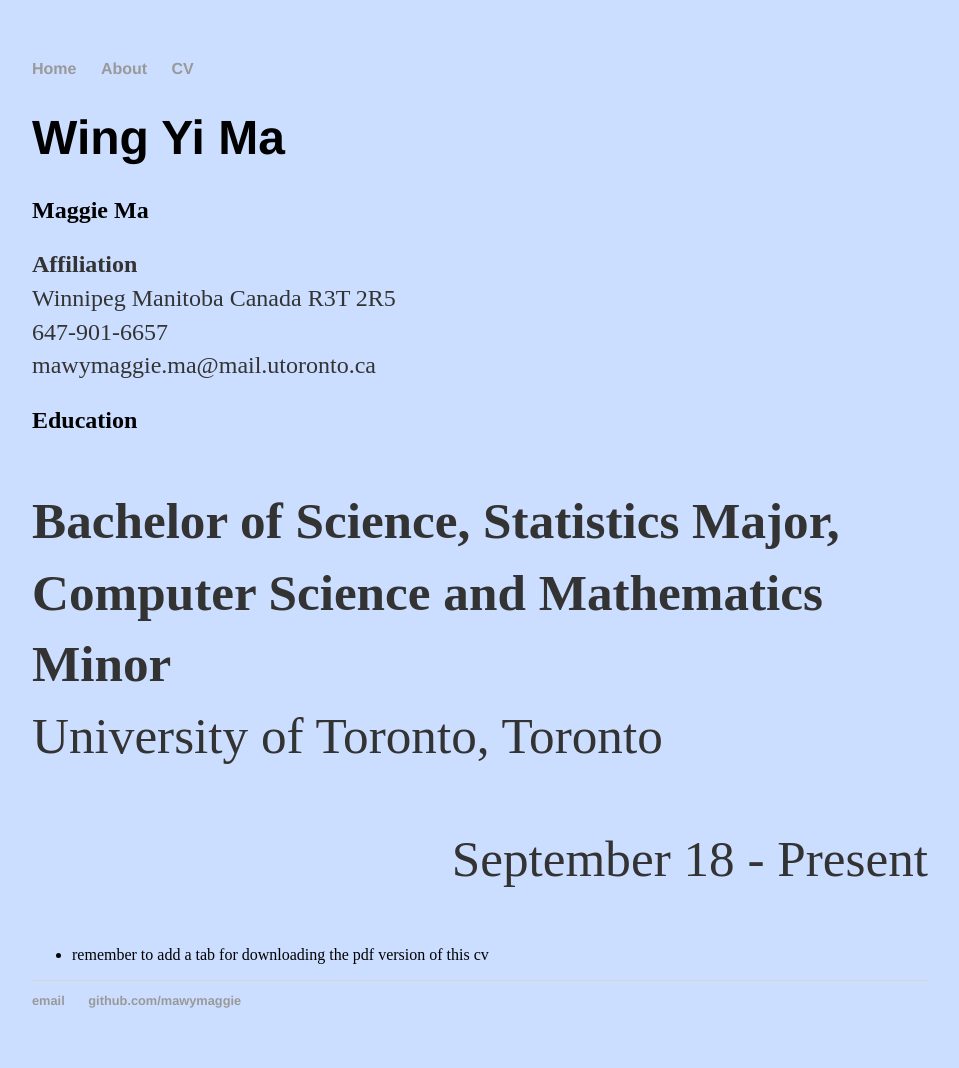
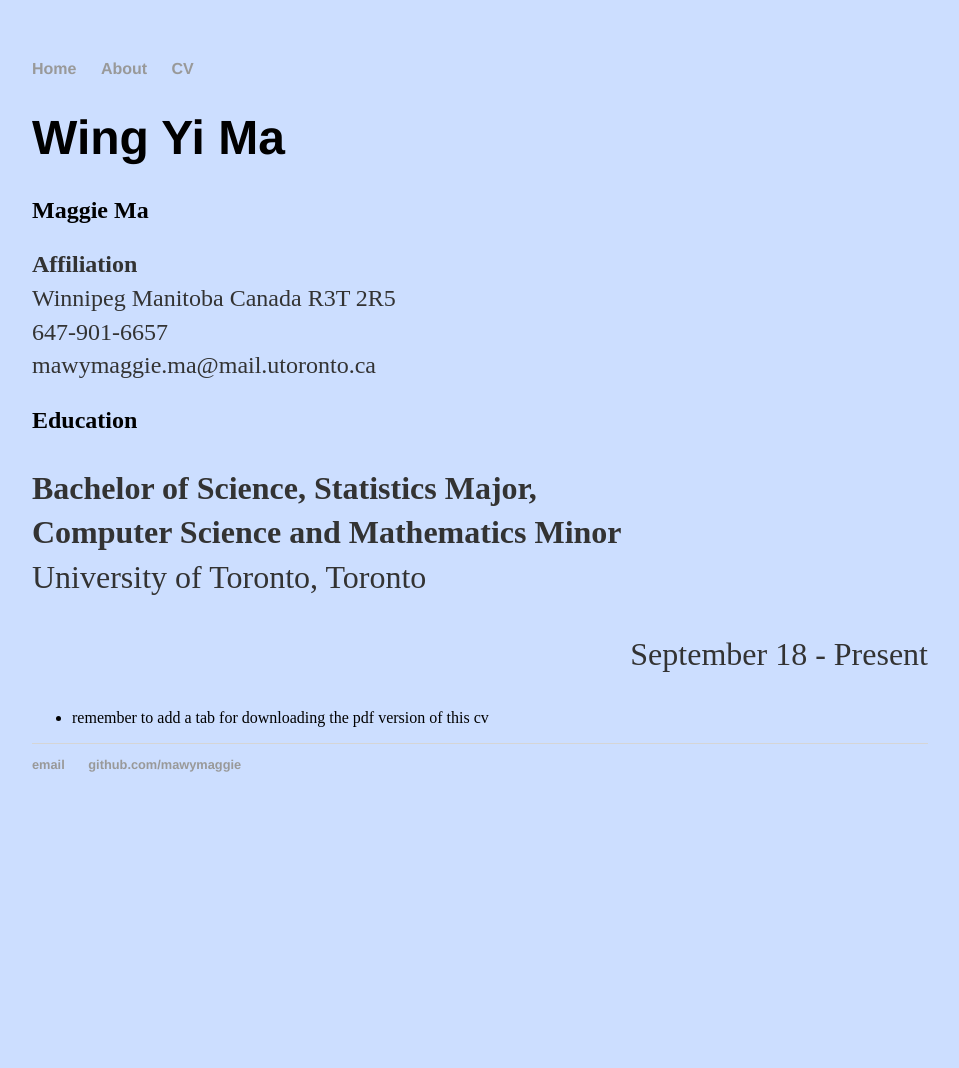
Before and after one commit to mawymaggie/mawymaggie.github.io, a Jekyll site: the page built from cv/index.html, in a window 1280 px wide. Shown: the whole page, without its empty margins (160-1119 px from the left). Built offline with Jekyll 4.4.1, drawn with Linux system fonts in a browser that asks for light colours; after the commit the page ends 900 px from its top, so only the background shows below that.

Commit message:
Update index.html

```diff
--- a/cv/index.html
+++ b/cv/index.html
@@ -8,8 +8,8 @@
         <h2>Maggie Ma</h2>
         <p><b>Affiliation</b><br/> Winnipeg Manitoba Canada R3T 2R5<br/>647-901-6657<br/> mawymaggie.ma@mail.utoronto.ca</p>
         <h2>Education</h2>
-        <p align="left" style="font-size:4vw"><b>Bachelor of Science, Statistics Major,<br/> Computer Science and Mathematics Minor</b><br/> University of Toronto, Toronto<br/></p>
-        <p align="right" style="font-size:4vw">September 18 - Present<p>
+        <p align="left" style="font-size:2.5vw"><b>Bachelor of Science, Statistics Major,<br/> Computer Science and Mathematics Minor</b><br/> University of Toronto, Toronto<br/></p>
+        <p align="right" style="font-size:2.5vw">September 18 - Present<p>
 
         <ul>
         <li> remember to add a tab for downloading the pdf version of this cv </li>
```
